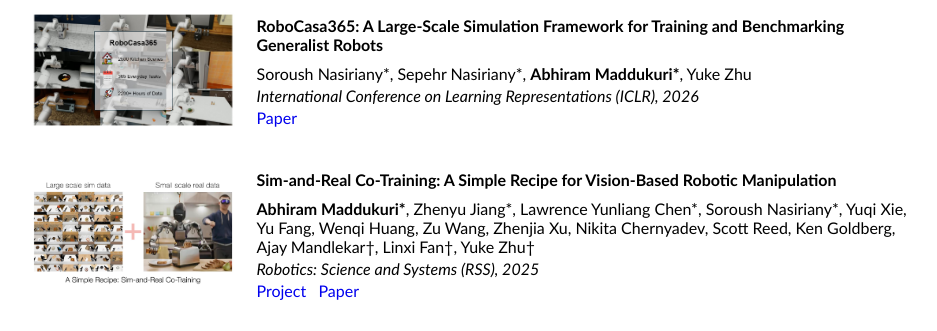
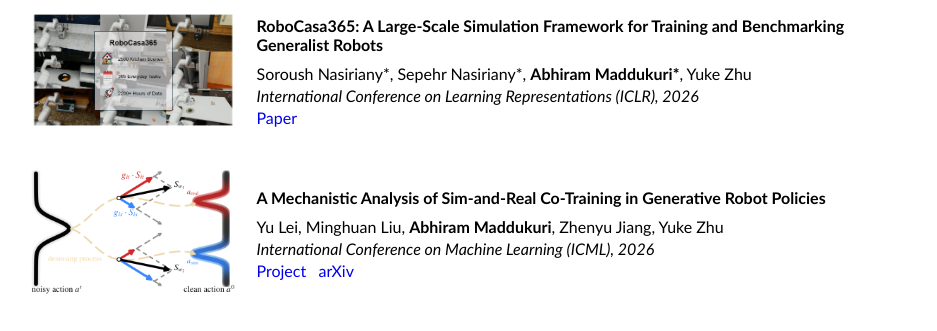
Before and after one commit to Abhiram824/Abhiram824.github.io, a plain HTML site: page index.html in a window 1280 px wide. Shown: the part 434-765 px from the top of the page, without its empty margins (171-1108 px from the left). Drawn offline with Linux system fonts and the light colour scheme; some icons are missing.

Commit message:
add mechanistic analysis of sim-and-real co-training paper (ICML 2026)
Co-Authored-By: Claude Sonnet 4.6 <noreply@anthropic.com>

```diff
--- a/index.html
+++ b/index.html
@@ -97,6 +97,29 @@
 		</table>
 
 		<table align="center" cellpadding="10%">
+			<tr class="spaceUnder">
+				<td width="25%">
+					<img src="img/pubs/mechanistic_cotraining.png" style="max-width:100%; white-space:nowrap;" />
+				</td>
+				<td width="75%">
+					<div class="paper-title">
+						A Mechanistic Analysis of Sim-and-Real Co-Training in Generative Robot Policies
+					</div>
+
+					<div class="paper-line">
+						Yu Lei, Minghuan Liu, <b>Abhiram Maddukuri</b>, Zhenyu Jiang, Yuke Zhu
+					</div>
+
+					<div class="paper-line">
+						<i>International Conference on Machine Learning (ICML), 2026</i>
+					</div>
+
+					<div class="paper-line">
+						<a href="https://science-of-co-training.github.io/" target="_blank">Project</a> &nbsp; <a href="https://arxiv.org/abs/2604.13645" target="_blank">arXiv</a>
+					</div>
+				</td>
+			</tr>
+
 			<tr class="spaceUnder">
 				<td width="25%">
 					<img src="img/pubs/sim_real_cotraining.png" style="max-width:100%; white-space:nowrap;" />
```
Also changed, not shown: img/pubs/mechanistic_cotraining.png (added).
